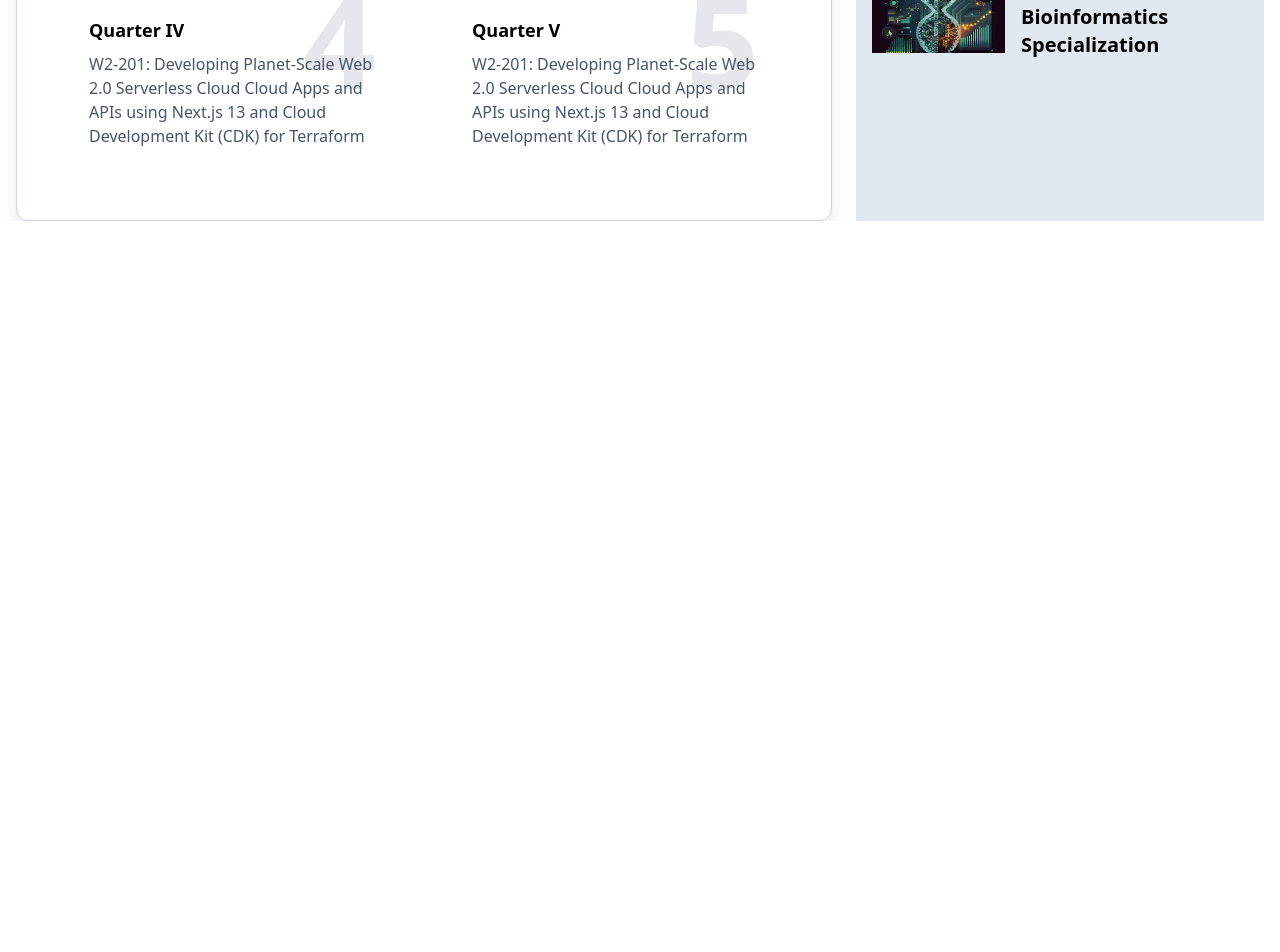
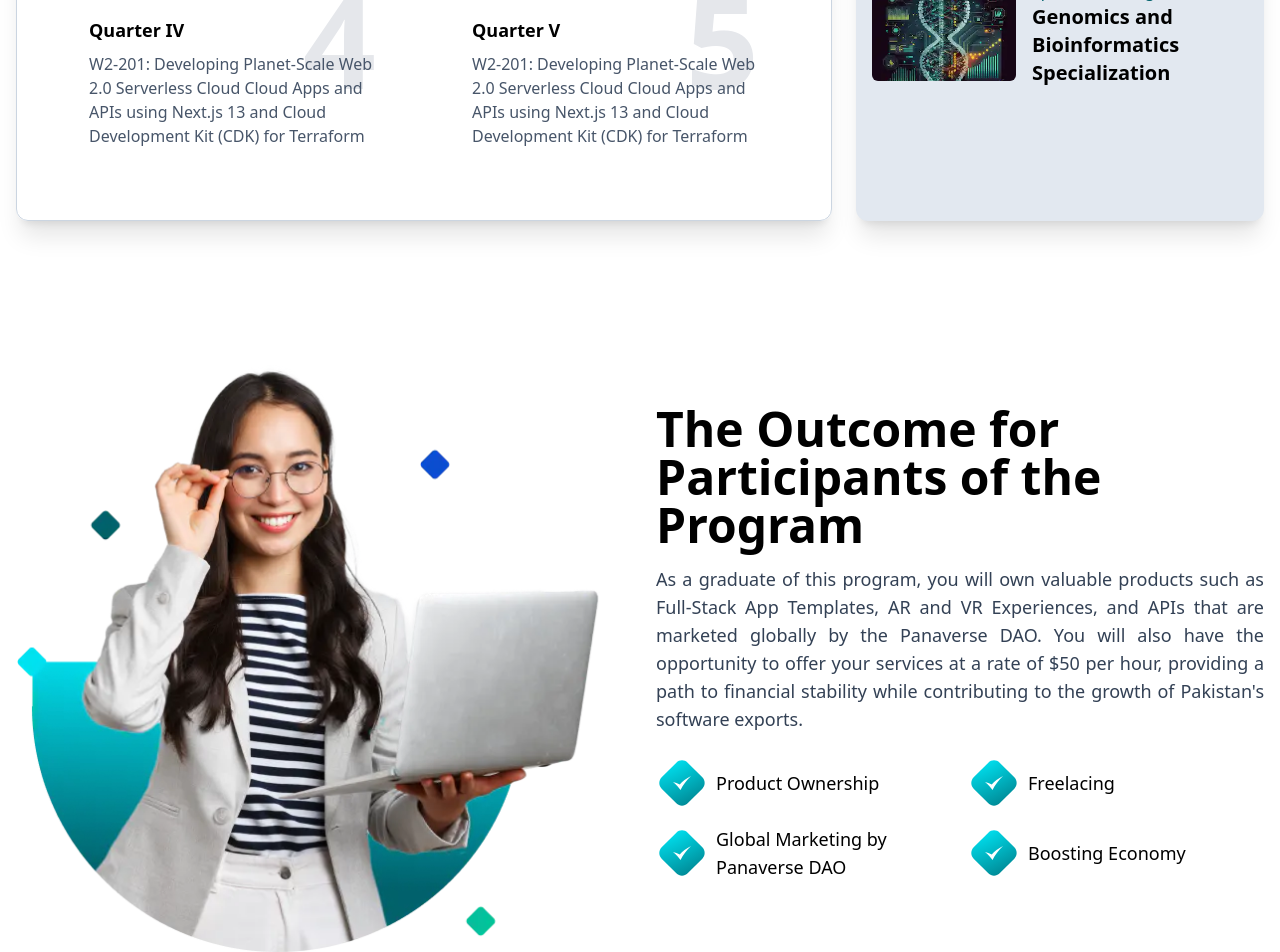
Before and after one commit to SaadatAliMS/panaverse-tailwindcss, a Next.js app: page / in a window 1280 px wide. Shown: the part 1841-2793 px from the top of the page. Before the commit the page ends 2062 px from the top, so only its background shows below. Built offline with nearby package versions, Linux system fonts and the light colour scheme.

Commit message:
finalized

```diff
--- a/app/components/layout/Header.tsx
+++ b/app/components/layout/Header.tsx
@@ -6,8 +6,9 @@ import Wrapper from "../shared/Wrapper";
 
 export default function Header() {
   return (
+    <header className="sticky top-0 z-10 bg-white">
       <Wrapper>
-      <header className="flex justify-between  bg-white py-6  sticky top-0 items-center">
+        <div className=" flex justify-between py-6 items-center">
           {/* logo */}
           <div>
             {/* <h2 className="text-xl font-bold">Panaverse Dao</h2> */}
@@ -23,7 +24,8 @@ export default function Header() {
               <Link href={"/"}> Home </Link>
             </li>
           </ul>
+        </div>
+      </Wrapper>
     </header>
-    </Wrapper>
   );
 }
--- a/app/components/widgets/CoreTracks.tsx
+++ b/app/components/widgets/CoreTracks.tsx
@@ -44,7 +44,7 @@ const CoreTracks = () => {
           </div>
         </div>
         {/* boxes */}
-        <div className="my-20 flex flex-col md:flex-row gap-x-8 gap-y-6  mx-auto ">
+        <div className="my-20 flex flex-col  md:flex-row gap-x-8 gap-y-6  mx-auto ">
           {CoreTrackData.map((item, i) => {
             return (
               <QuarterBox
--- /dev/null
+++ b/app/components/widgets/ProgramOutcome.tsx
@@ -0,0 +1,84 @@
+import Image from "next/image";
+import React from "react";
+import Wrapper from "../shared/Wrapper";
+import female from "@/public/female.webp";
+
+const outcomePoints = [
+  "Product Ownership",
+  "Freelacing",
+  "Global Marketing by Panaverse DAO",
+  "Boosting Economy",
+];
+
+const ProgramOutcome = () => {
+  return (
+    <section className="mt-16 md:mt-28">
+      <Wrapper>
+        {/* flex-col shifts content on left side at top in mobile screen whereas flex-col-reverse shifts rightside content on top */}
+        <div className="flex gap-x-8 items-center flex-col-reverse md:flex-row">
+          {/* left section(image) */}
+          <div className="flex-1 mt-8">
+            <Image src={female} alt="female" />
+          </div>
+          {/* right section/content */}
+          <div className="flex-1">
+            <h2 className="font-bold text-5xl">
+              The Outcome for Participants of the Program
+            </h2>
+            <p className="mt-4 text-slate-700 text-justify text-lg ">
+              As a graduate of this program, you will own valuable products such
+              as Full-Stack App Templates, AR and VR Experiences, and APIs that
+              are marketed globally by the Panaverse DAO. You will also have the
+              opportunity to offer your services at a rate of $50 per hour,
+              providing a path to financial stability while contributing to the
+              growth of Pakistan's software exports.
+            </p>
+            <div className="mt-6 grid grid-cols-2 gap-x-4 gap-y-4">
+              {outcomePoints.map((item, i) => (
+                <div key={i} className="flex items-center gap-x-2">
+                  {/* in svg className=flex-shrink-0 added.see effect by removing it  */}
+                  <svg
+                    className="flex-shrink-0"
+                    width="52"
+                    height="52"
+                    viewBox="0 0 52 52"
+                    fill="none"
+                    xmlns="http://www.w3.org/2000/svg"
+                  >
+                    <path
+                      d="M20.3431 5.65686C23.4673 2.53266 28.5327 2.53266 31.6569 5.65685L46.3431 20.3431C49.4673 23.4673 49.4673 28.5327 46.3431 31.6569L31.6569 46.3431C28.5327 49.4673 23.4673 49.4673 20.3431 46.3431L5.65686 31.6569C2.53266 28.5327 2.53266 23.4673 5.65685 20.3431L20.3431 5.65686Z"
+                      fill="url(#paint0_radial_1_48)"
+                    />
+                    <path
+                      fillRule="evenodd"
+                      clipRule="evenodd"
+                      d="M17 24.9206C19.0707 25.3461 21.734 26.1698 23.75 27.465C26.1178 24.3345 30.371 21.406 35 19C30.6042 23.2739 26.9668 28.1236 24.5 33C22.5118 30.2129 20.3398 27.6189 17 24.9206Z"
+                      fill="white"
+                    />
+                    <defs>
+                      <radialGradient
+                        id="paint0_radial_1_48"
+                        cx="0"
+                        cy="0"
+                        r="1"
+                        gradientUnits="userSpaceOnUse"
+                        gradientTransform="translate(16.5455 -6.96429) rotate(59.1918) scale(77.3011 169.686)"
+                      >
+                        <stop offset="0.125" stopColor="#00E1F0" />
+                        <stop offset="1" stopColor="#00616C" />
+                      </radialGradient>
+                    </defs>
+                  </svg>
+
+                  <h3 className="font-medium text-lg">{item}</h3>
+                </div>
+              ))}
+            </div>
+          </div>
+        </div>
+      </Wrapper>
+    </section>
+  );
+};
+
+export default ProgramOutcome;
--- a/app/components/widgets/SpecializedTracks.tsx
+++ b/app/components/widgets/SpecializedTracks.tsx
@@ -1,4 +1,5 @@
-import React from "react";
+"use client";
+import React, { useState } from "react";
 import { QuarterBox } from "../shared/QuarterBox";
 import Wrapper from "../shared/Wrapper";
 import web3 from "../../../public/web3.webp";
@@ -8,6 +9,7 @@ import genomics from "../../../public/genomics.webp";
 
 export const programsData = [
   {
+    slug: "wmd",
     header: "Web 3.0 (Blockchain) and Metaverse Specialization",
     description:
       "This Web 3.0 and Metaverse specialization focuses on developing full-stack Web 3.0 and Metaverse experiences for the next generation of the internet by specializing in building worlds that merge the best of cutting-edge decentralized distributed blockchains with 3D metaverse client experiences.",
@@ -28,6 +30,7 @@ export const programsData = [
     ],
   },
   {
+    slug: "ai",
     header: "Artificial Intelligence (AI) and Deep Learning Specialization",
     description:
       "The AI and Deep Learning specialization focuses on building and deploying intelligent APIs using OpenAI models and building custom Deep Learning Tensorflow models.",
@@ -48,6 +51,7 @@ export const programsData = [
     ],
   },
   {
+    slug: "genom",
     header: "Genomics and Bioinformatics Specialization",
     description:
       "Genomics is the study of the total genetic makeup of individual organisms, and how this genetic information is structured, functions, and has evolved; bioinformatics encompasses a diverse range of analytical methods and tools applied to genomic data. This Specialization focuses on performing complex bioinformatics analysis using the most essential Python libraries and applications.",
@@ -69,6 +73,11 @@ export const programsData = [
 ];
 
 export const SpecializedTracks = () => {
+  const [selectedItem, setSelectedItem] = useState("wmd");
+  const selectedItemData = programsData.find(
+    (item) => item.slug === selectedItem
+  );
+
   return (
     <section>
       <Wrapper>
@@ -82,21 +91,17 @@ export const SpecializedTracks = () => {
             select one or more specializations consisting of two courses each:{" "}
           </p>
         </div>
-        <div className="mt-10 flex gap-x-6 gap-y-8">
+        <div className="mt-10 flex flex-col-reverse lg:flex-row gap-x-6 gap-y-8">
           {/* content left */}
-          <div className="shadow-xl flex-1 rounded-xl basis-8/12 border border-slate-300 py-8 px-8">
+          <div className=" sticky top-28 self-start shadow-xl flex-1 rounded-xl basis-8/12 border border-slate-300 py-8 px-8">
             <h4 className="text-primary text-lg font-medium">
               Specialized Program
             </h4>
             <h3 className="text-2xl font-semibold ">
-              Web 3.0 (Blockchain) and Metaverse Specialization
+              {selectedItemData?.header}
             </h3>
             <p className="text-lg text-slate-600 mt-4">
-              This Web 3.0 and Metaverse specialization focuses on developing
-              full-stack Web 3.0 and Metaverse experiences for the next
-              generation of the internet by specializing in building worlds that
-              merge the best of cutting-edge decentralized distributed
-              blockchains with 3D metaverse client experiences.
+              {selectedItemData?.description}
             </p>
             <button className="text-primary text-lg mt-4 underline flex gap-2 items-end">
               Learn More
@@ -115,32 +120,33 @@ export const SpecializedTracks = () => {
                 />
               </svg>
             </button>
-            <div className="flex gap-4 mt-8">
-              <QuarterBox
-                description="W2-201: Developing Planet-Scale Web 2.0 Serverless Cloud Cloud Apps and APIs using Next.js 13 and Cloud Development Kit (CDK) for Terraform"
-                header="Quarter IV"
-                number={4}
-                haveBorder={false}
-              />
-              <QuarterBox
-                description="W2-201: Developing Planet-Scale Web 2.0 Serverless Cloud Cloud Apps and APIs using Next.js 13 and Cloud Development Kit (CDK) for Terraform"
-                header="Quarter  V"
-                number={5}
-                haveBorder={false}
-              />
+            <div className="flex gap-4 mt-8 flex-col sm:flex-row">
+              {selectedItemData?.quarters.map((item) => (
+                <QuarterBox
+                  key={item.number}
+                  description={item.description}
+                  header={item.header}
+                  number={item.number}
+                  haveBorder={false}
+                />
+              ))}
             </div>
           </div>
 
           {/* content right */}
-          <div className="px-4 py-6 space-y-4 bg-slate-200  flex-1 basis-4/12">
+          <div className="shadow-xl rounded-xl px-4 py-6 space-y-4 bg-slate-200  flex-1 basis-4/12">
             {programsData.map((item, i) => (
-              <div key={i} className="flex items-center gap-x-4 cursor-pointer">
-                <div>
+              <div
+                key={item.slug}
+                onClick={() => setSelectedItem(item.slug)}
+                className="flex items-center gap-x-4 cursor-pointer"
+              >
+                <div className="flex-shrink-0 h-24 w-36">
                   {/* <div className="w-20 h-16 rounded bg-red-500"></div> */}
                   <Image
                     src={item.image}
                     alt={item.header}
-                    className={"h-24 object-cover"}
+                    className={"h-24 object-cover rounded-md"}
                   />
                 </div>
                 <div>
--- a/app/page.tsx
+++ b/app/page.tsx
@@ -1,6 +1,8 @@
 import Hero from "../app/components/widgets/Hero";
 import CoreTracks from "./components/widgets/CoreTracks";
 import { SpecializedTracks } from "./components/widgets/SpecializedTracks";
+import ProgramOutcome from "./components/widgets/ProgramOutcome";
+
 export default function Home() {
   return (
     <>
@@ -11,6 +13,8 @@ export default function Home() {
         <CoreTracks />
         {/* specialized tracks */}
         <SpecializedTracks />
+        {/* program outcome section */}
+        <ProgramOutcome />
       </main>
     </>
   );
```
Also changed, not shown: public/female.webp (added). Lines whose indentation alone changed are shown as unchanged.
